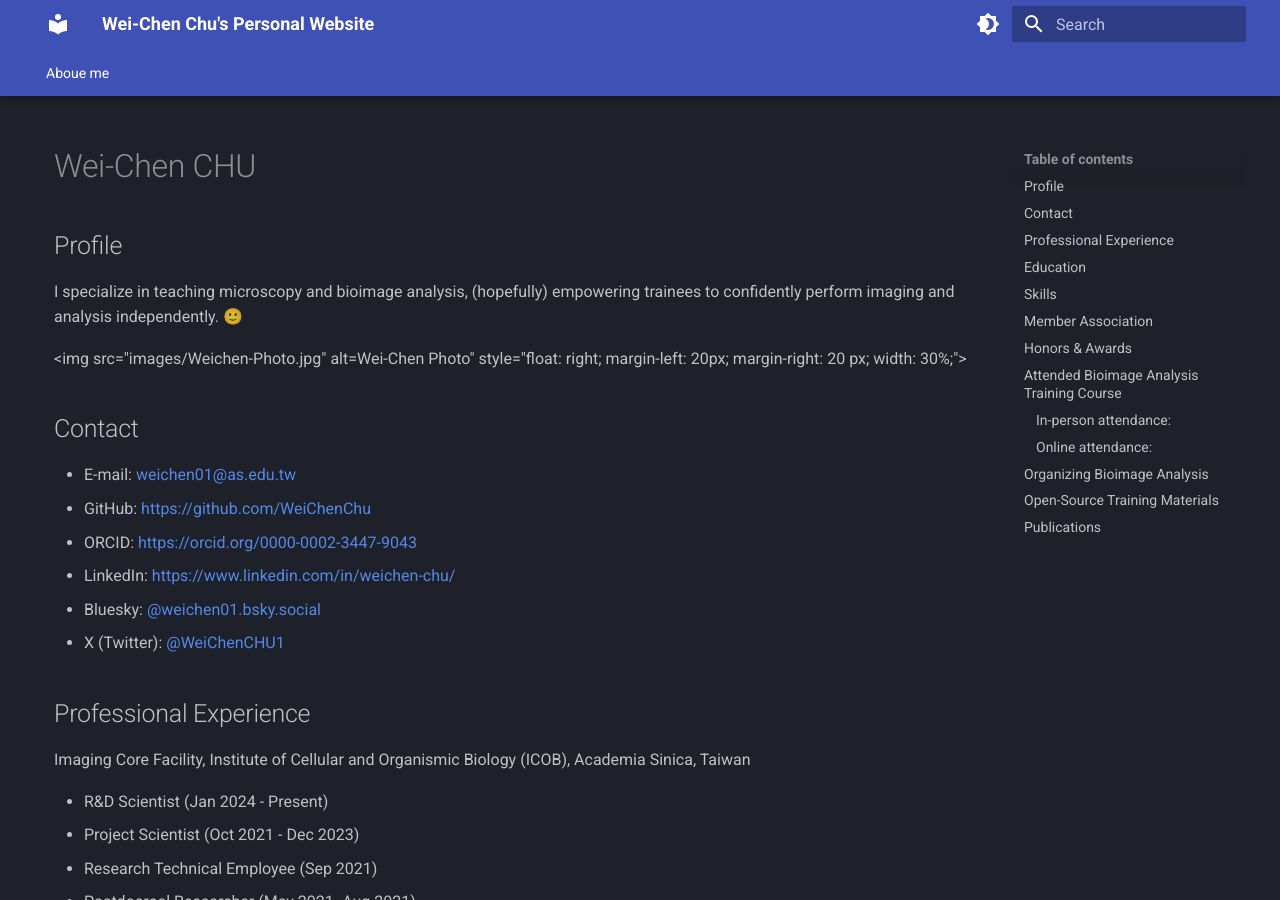
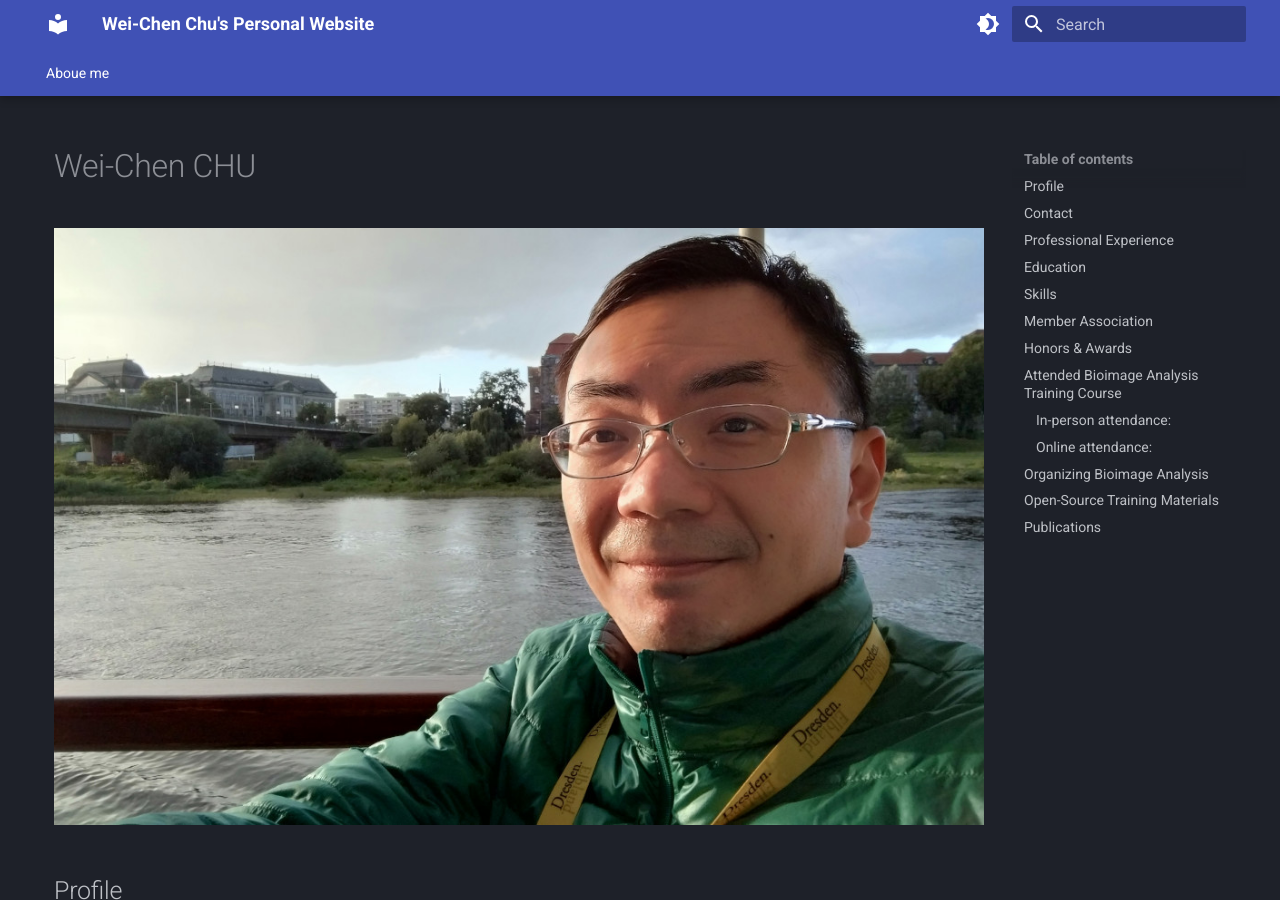
Before and after one commit to WeiChenChu/weichenchu.github.io, an MkDocs documentation site: the page built from docs/index.md, in a window 1280 px wide and 900 px high. Built offline with MkDocs 1.6.1 and Material for MkDocs 9.7.7, drawn with Linux system fonts in a browser that asks for light colours.

Commit message:
Photo update

```diff
--- a/docs/index.md
+++ b/docs/index.md
@@ -1,9 +1,9 @@
 # Wei-Chen CHU
+
+![Weichen-photo](images/Weichen_img.jpg)
 
 ## Profile
 I specialize in teaching microscopy and bioimage analysis, (hopefully) empowering trainees to confidently perform imaging and analysis independently. 🙂
-
-<img src="images/Weichen-Photo.jpg" alt=Wei-Chen Photo" style="float: right; margin-left: 20px; margin-right: 20 px; width: 30%;">
 
 ## Contact
 - E-mail: [weichen01@as.edu.tw](mailto:weichen01@as.edu.tw)
```
Also changed, not shown: docs/images/Weichen-Photo.jpg (deleted), docs/images/Weichen_img.jpg (added).
